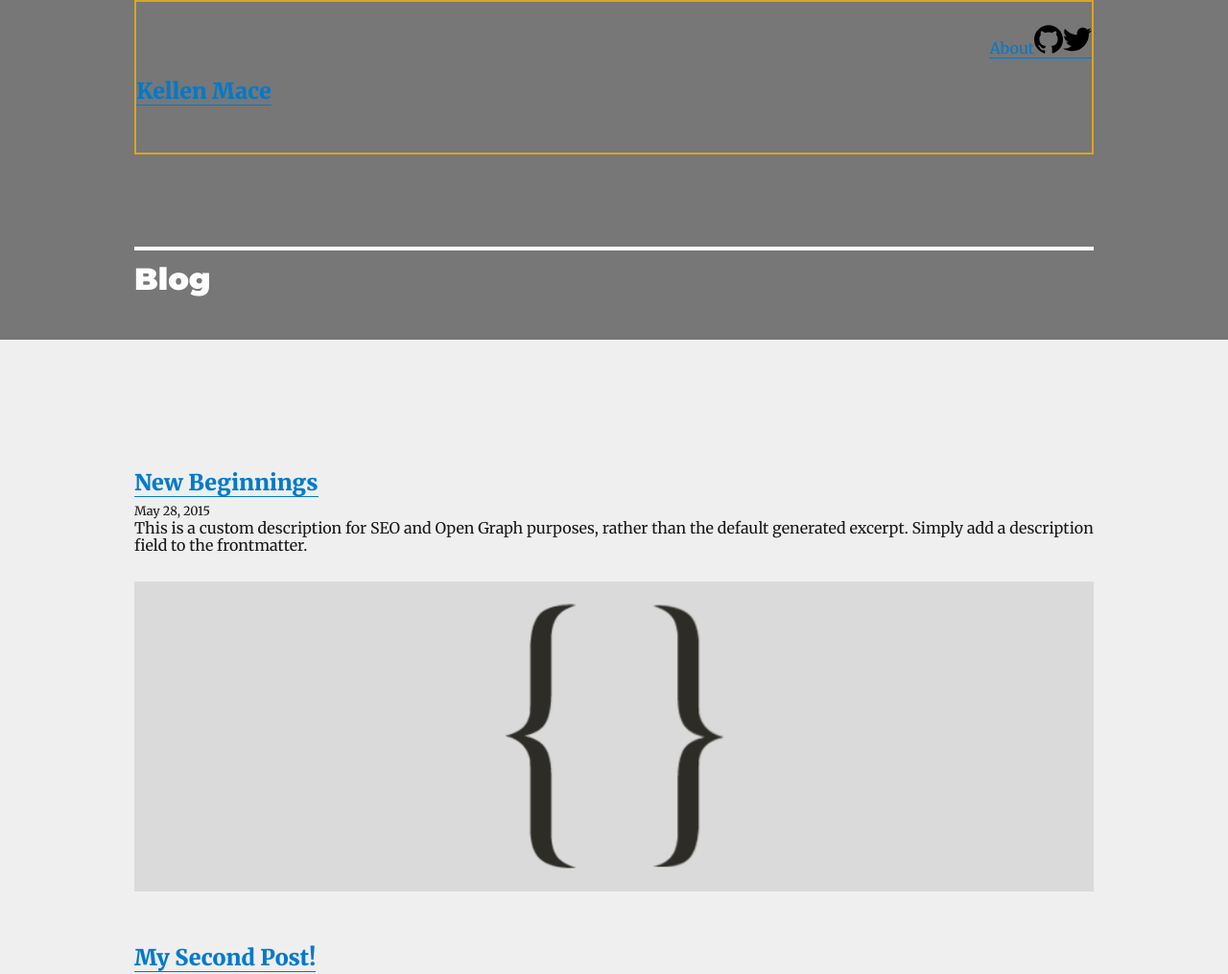
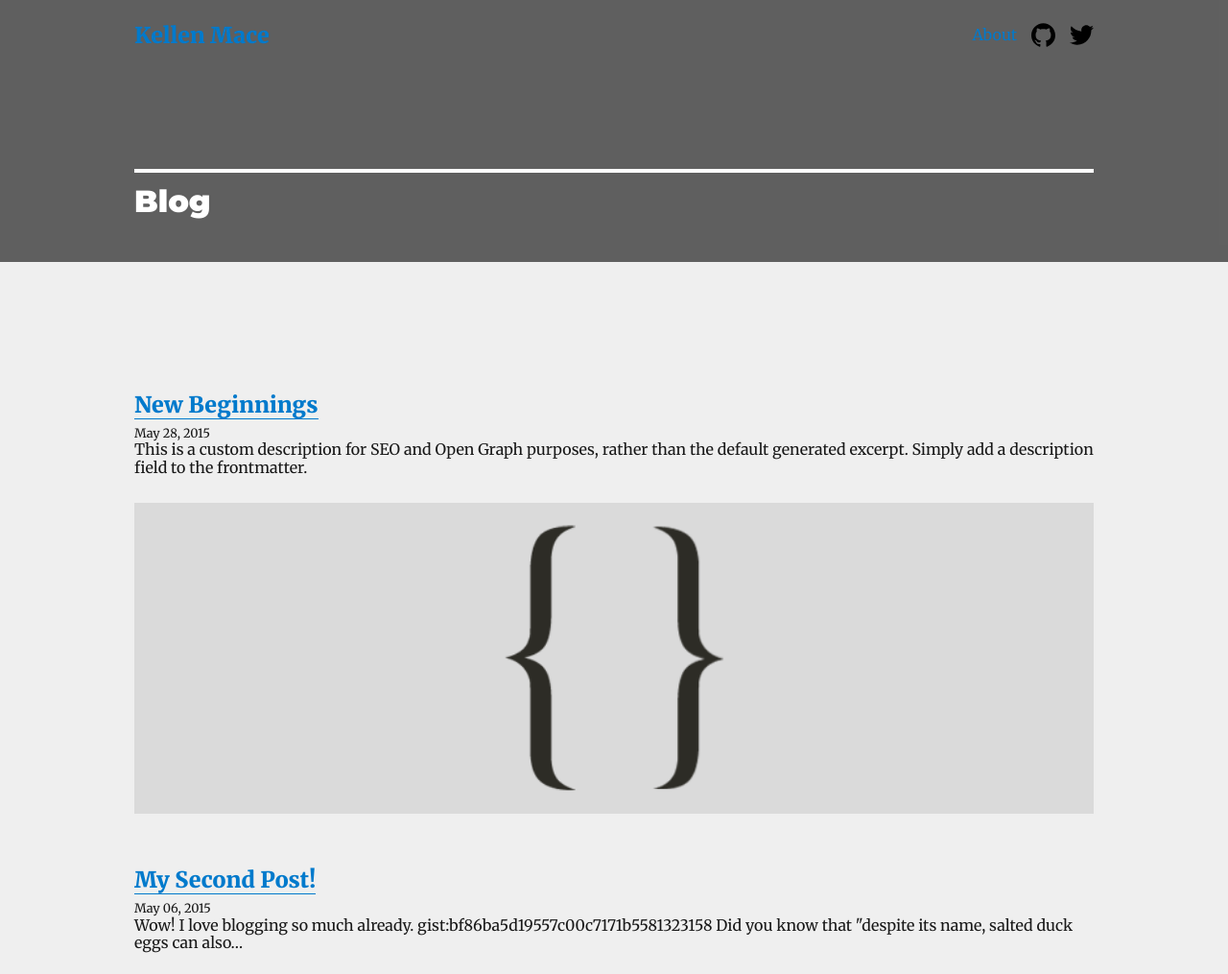
Before and after one commit to kellenmace/kellenmace.com-2019, a Gatsby site: page / in a window 1280 px wide. Shown: the top 1015 px of the page at 96% size. Built offline with nearby package versions, Linux system fonts and the light colour scheme; Gatsby itself is replaced by a stand-in of ours; some packages are replaced by stand-ins of ours.

Commit message:
Fix image related bug

```diff
--- a/src/components/header.js
+++ b/src/components/header.js
@@ -1,30 +1,55 @@
 import React from "react"
 import { Link } from "gatsby"
 import styled from  "styled-components"
+import Img from "gatsby-image"
 
 import { rhythm, scale } from "../utils/typography"
 import github from "../images/github.svg";
 import twitter from "../images/twitter.svg";
 
+const BackgroundImg = styled(Img)`
+  position: absolute !important;
+  top: 0;
+  left: 0;
+  width: 100%;
+  z-index: -1;
+  height: 100%;
+
+  /* Adjust image positioning (if image covers area with defined height) */
+  & > img {
+    object-fit: cover !important;
+    object-position: 0% 0% !important;
+  }
+`
+
 // backgroundImage: headerImage
 const StyledHeader = styled.header`
   padding-bottom: 24px;
-  background: #777;
+  background: rgba(0,0,0,0.6);
   color: #fff;
+  position: relative;
+  z-index: 1;
   .container {
     width: ${props => props.theme.contentWidth};
     max-width: ${props => props.theme.contentMaxWidth};
     margin: ${props => props.theme.contentMargin};
+  }
+  a, a:hover, a:visited, a:link, a:active {
+    text-decoration: none;
+    box-shadow: none;
   }
   .bar {
     display: flex;
     padding-top: 24px;
     padding-bottom: 24px;
     margin-bottom: 96px;
-    border: 2px solid goldenrod;
   }
   h3 {
     flex: 1;
+    margin: 0;
+    color: #fff;
+    vertical-align: top;
+    line-height: 25px;
   }
   .nav {
     flex: 1;
@@ -33,12 +58,21 @@ const StyledHeader = styled.header`
       list-style-type: none;
       text-align: center;
       text-align: right;
+      margin-bottom: 0;
     }
     li {
       display: inline-block;
+      margin-bottom: 0;
+      vertical-align: top;
+      a {
+        line-height: 25px;
+      }
+    }
+    li:not(:last-child) {
+      margin-right: 15px;
     }
     img {
-      height: 30px;
+      height: 25px;
       width: auto;
     }
   }
@@ -56,6 +90,9 @@ const StyledHeader = styled.header`
       /* font-family: "Source Sans Pro"; */
     }
   }
+  @media (min-width: 768px) {
+
+  }
 `
 
 const header = props => {
@@ -63,13 +100,16 @@ const header = props => {
 
     return (
       <StyledHeader>
-        <div class="container">
-          <div class="bar">
+        {headerImage &&
+          <BackgroundImg fluid={headerImage} />
+        }
+        <div className="container">
+          <div className="bar">
             <h3>
               <Link to={`/`}>{siteTitle}</Link>
             </h3>
 
-            <div class="nav">
+            <div className="nav">
               <ul>
                   <li>
                     <Link to={`/about`}>About</Link>
@@ -88,7 +128,7 @@ const header = props => {
             </div>
           </div>
 
-          <div class="content">
+          <div className="content">
             <h1>{title}</h1>
             { date &&
               <p
--- a/src/components/layout.js
+++ b/src/components/layout.js
@@ -1,5 +1,5 @@
 import React from "react"
-import styled, { createGlobalStyle, ThemeProvider } from  "styled-components"
+import { createGlobalStyle, ThemeProvider } from  "styled-components"
 import styledNormalize from "styled-normalize"
 
 // import { rhythm, scale } from "../utils/typography"
@@ -15,7 +15,7 @@ export const theme = {
 
 const GlobalStyle = createGlobalStyle`
   ${styledNormalize}
-  body {
+  html, body {
     background: #efefef;
   }
 `
```
